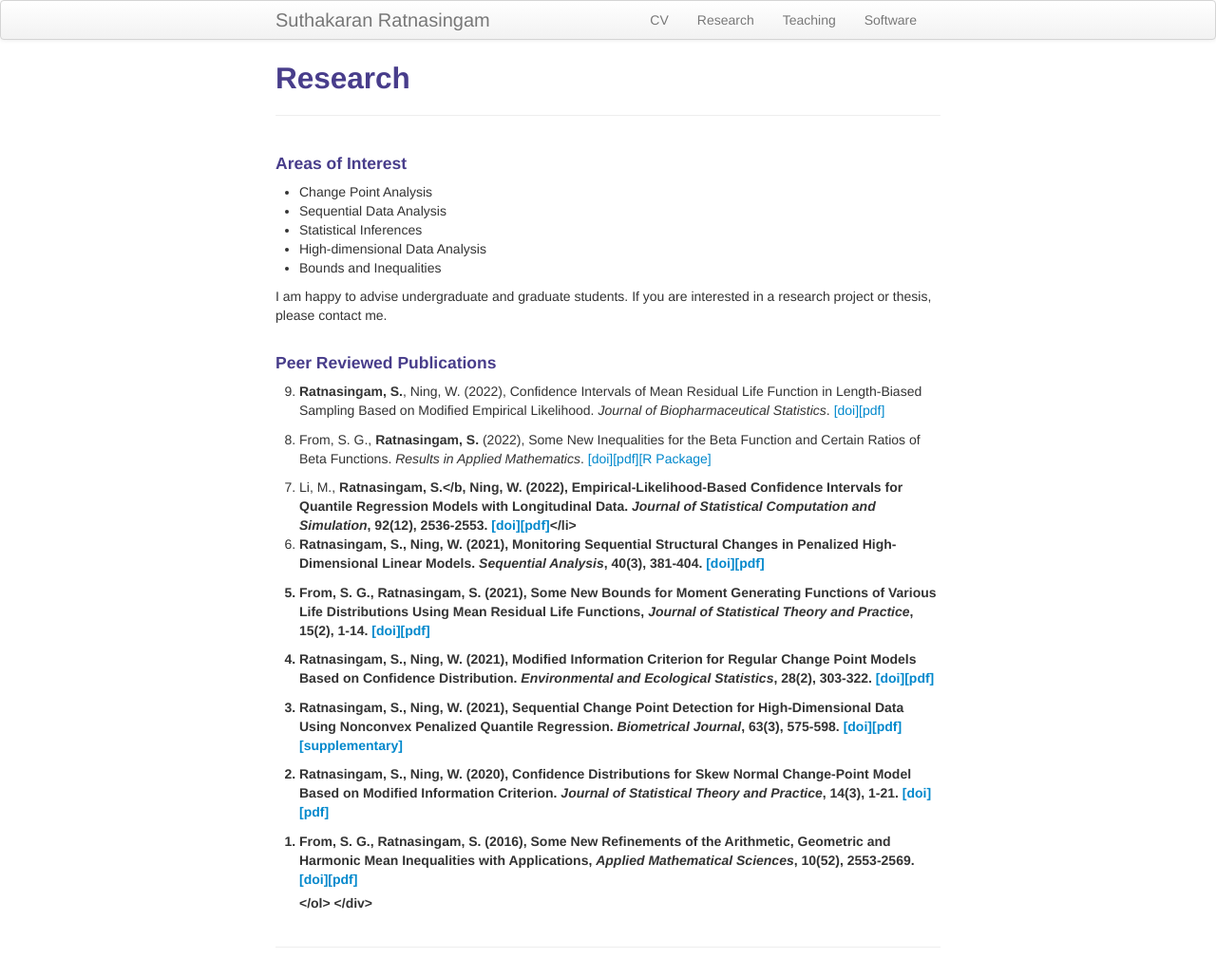
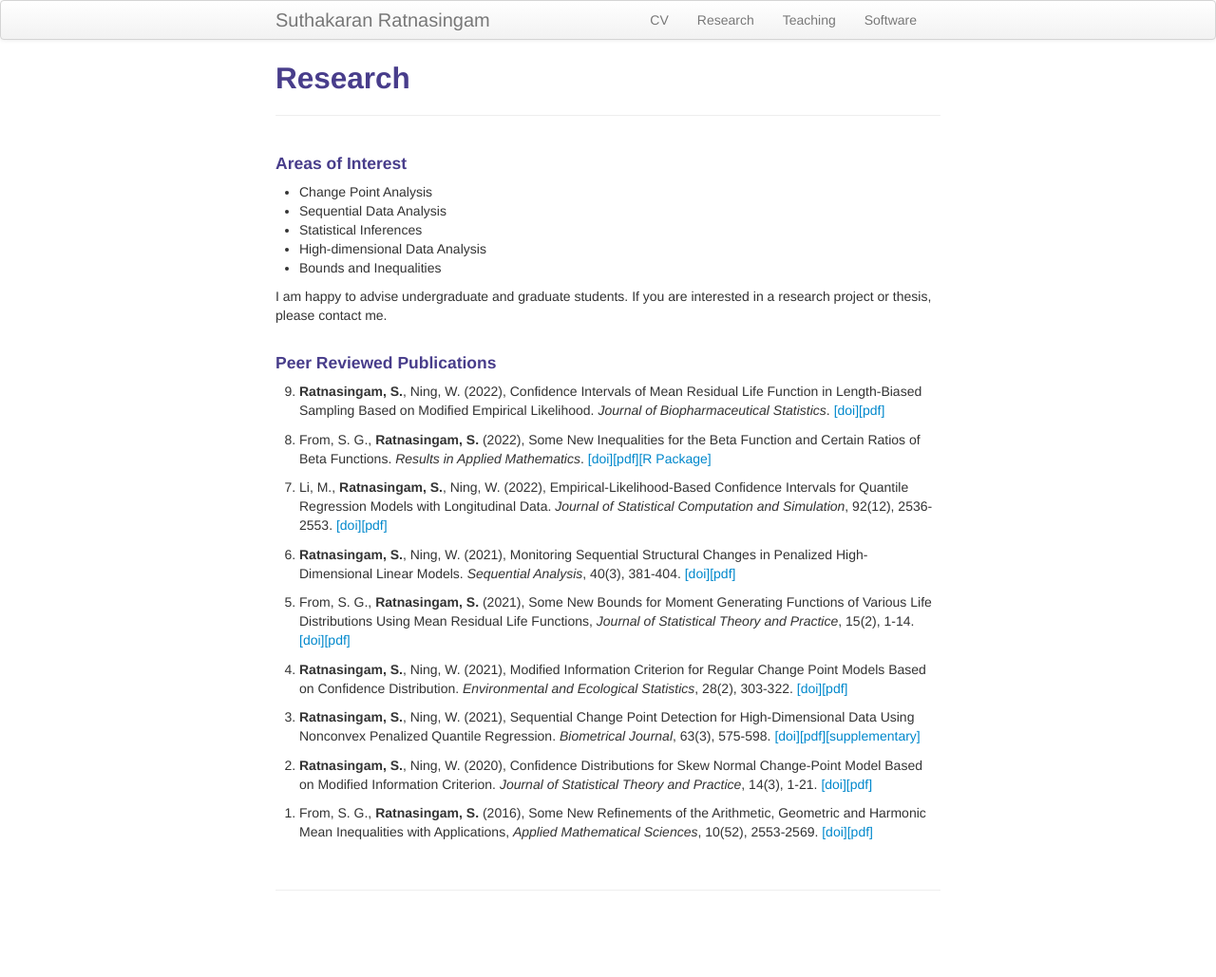
Before and after one commit to suthakaranr/suthakaranr.github.io, a Jekyll site: the page built from pages/Research.md, in a window 1280 px wide. Shown: the whole page at 95% size. Built offline with Jekyll 4.4.1, drawn with Linux system fonts in a browser that asks for light colours; after the commit the page ends 969 px from its top, so only the background shows below that.

```diff
--- a/pages/Research.md
+++ b/pages/Research.md
@@ -30,7 +30,7 @@ Sampling Based on Modified Empirical Likelihood. <i>Journal of Biopharmaceutical
   <li value="8"> From, S. G.,  <b>Ratnasingam, S.</b> (2022), Some New Inequalities for the Beta Function and Certain Ratios of Beta Functions. <i>Results in Applied
 Mathematics</i>.  <a style="text-decoration:none" href="https://doi.org/10.1016/j.rinam.2022.100302" target="_blank" rel="noopener noreferrer">[doi]</a><a style="text-decoration:none" href="../assets/2022FSRINAM.pdf" target="_blank" rel="noopener noreferrer">[pdf]</a><a style="text-decoration:none" href="https://github.com/suthakaranr/IneqBetaFun" target="_blank" rel="noopener noreferrer">[R Package]</a> </li> <br>
 
-  <li value="7"> Li, M., <b>Ratnasingam, S.</b, Ning, W. (2022), Empirical-Likelihood-Based Confidence Intervals for
+  <li value="7"> Li, M., <b>Ratnasingam, S.</b>, Ning, W. (2022), Empirical-Likelihood-Based Confidence Intervals for
 Quantile Regression Models with Longitudinal Data. <i>Journal of Statistical Computation and Simulation</i>, 92(12), 2536-2553. <a style="text-decoration:none" href="https://doi.org/10.1080/00949655.2022.2043322" target="_blank" rel="noopener noreferrer">[doi]</a><a style="text-decoration:none" href="../assets/2022ELJSCS.pdf" target="_blank" rel="noopener noreferrer">[pdf]</a></li> <br>
 
    <li value="6">  <b>Ratnasingam, S.</b>, Ning, W. (2021), Monitoring Sequential Structural Changes in Penalized High-Dimensional Linear Models. <i>Sequential Analysis</i>, 40(3), 381-404. <a style="text-decoration:none" href="https://doi.org/10.1080/07474946.2021.1940500" target="_blank" rel="noopener noreferrer">[doi]</a><a style="text-decoration:none" href="../assets/2021SWSA.pdf" target="_blank" rel="noopener noreferrer">[pdf]</a> </li> <br>
```
